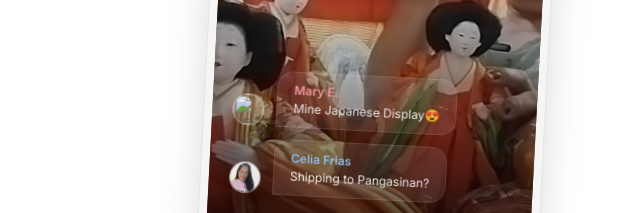
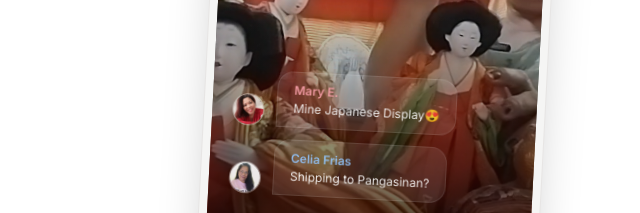
Before and after one commit to jeanelynducorazo-cloud/Jeany-s-Olshoppe, a plain HTML site: page index.html in a window 1280 px wide. Shown: the part 4087-4300 px from the top of the page, 572-1212 px from the left. Drawn offline with nearby package versions, Linux system fonts and the light colour scheme; a web font is replaced by a local one.

Commit message:
Update index.html

```diff
--- a/index.html
+++ b/index.html
@@ -839,7 +839,7 @@
                   class="w-8 h-8 rounded-full bg-white/20 overflow-hidden border border-white/30"
                 >
                   <img
-                    src="images/mary.jpg"
+                    src="images/marye.jpg"
                     class="w-full h-full object-cover"
                     alt="Viewer"
                   />
```
